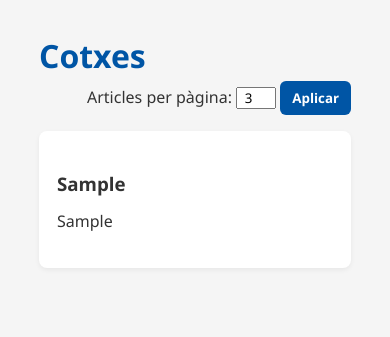
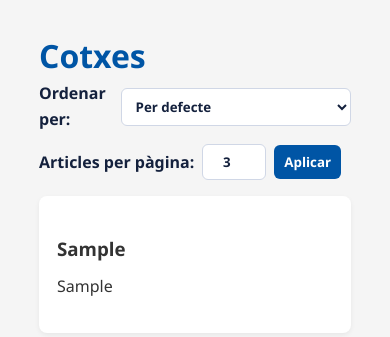
Before and after one commit to Ikerby341/Iker_Novo_Prj, a PHP site: page / in a window 390 px wide. Shown: the part 70-407 px from the top of the page. Run offline with PHP 8.4, Linux system fonts and the light colour scheme; tables that the repository leaves empty or names only in its code hold one stand-in row (values such as "Sample post").

Commit message:
Opció per ordenar articles i un par de correccions afegides

```diff
--- a/app/Controller/controlador.php
+++ b/app/Controller/controlador.php
@@ -59,7 +59,23 @@ function obtenir_pagina_actual() {
 function mostrar_articles($articlesPerPagina = 3) {
     $page = obtenir_pagina_actual();
     $perPage = obtenir_per_pagina($articlesPerPagina);
-    return generar_articles($page, $perPage);
+    // Llegim opcions d'ordenació de la query string i validem-les
+    $allowedFields = ['ID', 'marca', 'model'];
+    $sort = 'ID';
+    $dir = 'ASC';
+    if (isset($_GET['sort'])) {
+        $candidate = trim($_GET['sort']);
+        // Normalitzem a minuscules i comparem amb llista d'equivalències
+        $map = ['id' => 'ID', 'marca' => 'marca', 'model' => 'model'];
+        $lk = strtolower($candidate);
+        if (isset($map[$lk])) $sort = $map[$lk];
+    }
+    if (isset($_GET['dir'])) {
+        $d = strtoupper(trim($_GET['dir']));
+        if (in_array($d, ['ASC','DESC'])) $dir = $d;
+    }
+
+    return generar_articles($page, $perPage, $sort, $dir);
 }
 
 /**
@@ -69,7 +85,20 @@ function mostrar_articles($articlesPerPagina = 3) {
 function mostrar_paginacio($articlesPerPagina = 3) {
     $page = obtenir_pagina_actual();
     $perPage = obtenir_per_pagina($articlesPerPagina);
-    return generar_paginacio($page, $perPage);
+    // Incorporem la mateixa lògica d'ordenació per mantenir els paràmetres en la paginació
+    $sort = 'ID';
+    $dir = 'ASC';
+    if (isset($_GET['sort'])) {
+        $map = ['id' => 'ID', 'marca' => 'marca', 'model' => 'model'];
+        $lk = strtolower(trim($_GET['sort']));
+        if (isset($map[$lk])) $sort = $map[$lk];
+    }
+    if (isset($_GET['dir'])) {
+        $d = strtoupper(trim($_GET['dir']));
+        if (in_array($d, ['ASC','DESC'])) $dir = $d;
+    }
+
+    return generar_paginacio($page, $perPage, $sort, $dir);
 }
 
 /**
--- a/app/View/vista.php
+++ b/app/View/vista.php
@@ -49,12 +49,34 @@
             $currentPerPage = isset($_GET['per_page']) && is_numeric($_GET['per_page']) ? (int)$_GET['per_page'] : 3;
         ?>
 
-            <form method="get" id="perPageForm" style="margin-bottom:16px; text-align:right;">
-                <label for="per_page">Articles per pàgina: </label>
-                <input type="number" id="per_page" name="per_page" value="<?php echo $currentPerPage; ?>" min="1" max="100" style="width:40px; text-align:center;" />
-                <input type="hidden" name="page" value="1">
-                <button type="submit">Aplicar</button>
-            </form>
+            <?php
+                $per = isset($_GET['per_page']) ? (int)$_GET['per_page'] : $currentPerPage;
+                $base = 'index.php?per_page=' . urlencode($per) . '&page=1';
+                $curSort = isset($_GET['sort']) ? $_GET['sort'] : '';
+                $curDir = isset($_GET['dir']) ? strtoupper($_GET['dir']) : '';
+            ?>
+
+            <div class="controls-row">
+                <div class="controls-item">
+                    <label for="orderby" class="controls-label">Ordenar per:</label>
+                    <select id="orderby" name="orderby" class="controls-select" onchange="if(this.value) location = this.value;">
+                        <option value="<?php echo $base; ?>"<?php echo ($curSort==='' ? ' selected' : ''); ?>>Per defecte</option>
+                        <option value="<?php echo $base . '&sort=marca&dir=ASC'; ?>"<?php echo ($curSort==='marca' && $curDir==='ASC' ? ' selected' : ''); ?>>Marca (Asc)</option>
+                        <option value="<?php echo $base . '&sort=marca&dir=DESC'; ?>"<?php echo ($curSort==='marca' && $curDir==='DESC' ? ' selected' : ''); ?>>Marca (Desc)</option>
+                        <option value="<?php echo $base . '&sort=model&dir=ASC'; ?>"<?php echo ($curSort==='model' && $curDir==='ASC' ? ' selected' : ''); ?>>Model (Asc)</option>
+                        <option value="<?php echo $base . '&sort=model&dir=DESC'; ?>"<?php echo ($curSort==='model' && $curDir==='DESC' ? ' selected' : ''); ?>>Model (Desc)</option>
+                    </select>
+                </div>
+
+                <form method="get" id="perPageForm" class="controls-item controls-form">
+                    <label for="per_page" class="controls-label">Articles per pàgina:</label>
+                    <input type="number" id="per_page" name="per_page" class="controls-input" value="<?php echo $currentPerPage; ?>" min="1" max="100" />
+                    <input type="hidden" name="page" value="1">
+                    <input type="hidden" name="sort" value="<?php echo htmlspecialchars($curSort); ?>">
+                    <input type="hidden" name="dir" value="<?php echo htmlspecialchars($curDir); ?>">
+                    <button type="submit" class="controls-button">Aplicar</button>
+                </form>
+            </div>
 
         <?php
             echo mostrar_articles();
@@ -98,5 +120,22 @@
             });
         })();
     </script>
+    <?php
+        // Si l'usuari està logat, establim un temporitzador client-side
+        // perquè la pàgina es recarregui quan la sessió caduqui al servidor.
+        if (is_logged_in() && isset($_SESSION['last_activity'])) {
+            $remaining = SESSION_TIMEOUT_SECONDS - (time() - $_SESSION['last_activity']);
+            if ($remaining < 0) $remaining = 0;
+    ?>
+    <script>
+        (function(){
+            var remaining = <?php echo (int)$remaining; ?>; // segons
+            // Afegim un petit marge d'1s per assegurar-nos que el servidor ja hagi invalidat la sessió
+            var ms = (remaining + 1) * 1000;
+            // Programem recarrega automàtica
+            setTimeout(function(){ try { location.reload(); } catch(e) { /* ignore */ } }, ms);
+        })();
+    </script>
+    <?php } ?>
 </body>
 </html>
--- a/resources/styles/style.css
+++ b/resources/styles/style.css
@@ -392,6 +395,40 @@ footer {
   text-align: center;
 }
 
+/* Controls row: ordenar + per-page en la mateixa línia i amb mateix format */
+.controls-row {
+  display: flex;
+  gap: 12px;
+  align-items: center;
+  justify-content: flex-end;
+  margin-bottom: 16px;
+}
+
+.controls-item { display: inline-flex; align-items: center; gap: 8px; }
+
+.controls-label { font-weight: 600; color: #14213d; }
+
+.controls-select, .controls-input, .controls-button {
+  padding: 8px 10px;
+  border-radius: 6px;
+  border: 1px solid #d0d7e6;
+  background: #ffffff;
+  color: #14213d;
+  font-weight: 600;
+}
+
+.controls-select { min-width: 180px; }
+.controls-input { width: 64px; text-align: center; }
+.controls-button { background: #0055a5; color: #fff; border: none; cursor: pointer; }
+.controls-button:hover { background: #0974ff; }
+
+@media (max-width: 720px) {
+  .controls-row { flex-direction: column; align-items: stretch; }
+  .controls-item { justify-content: space-between; }
+  .controls-select { width: 100%; }
+  .controls-form { justify-content: flex-start; gap: 8px; }
+}
+
 /* Artículo: fila con contenido a la izquierda y acciones a la derecha */
 .article-row {
   display: flex;
```
Also changed, not shown: other parts of resources/styles/style.css (+32 -0 lines), app/Model/modelo.php (+25 -18 lines), app/View/login.php (+7 -3 lines), app/View/register.php (+5 -4 lines), public/assets/img/UrusRec.png (added).
